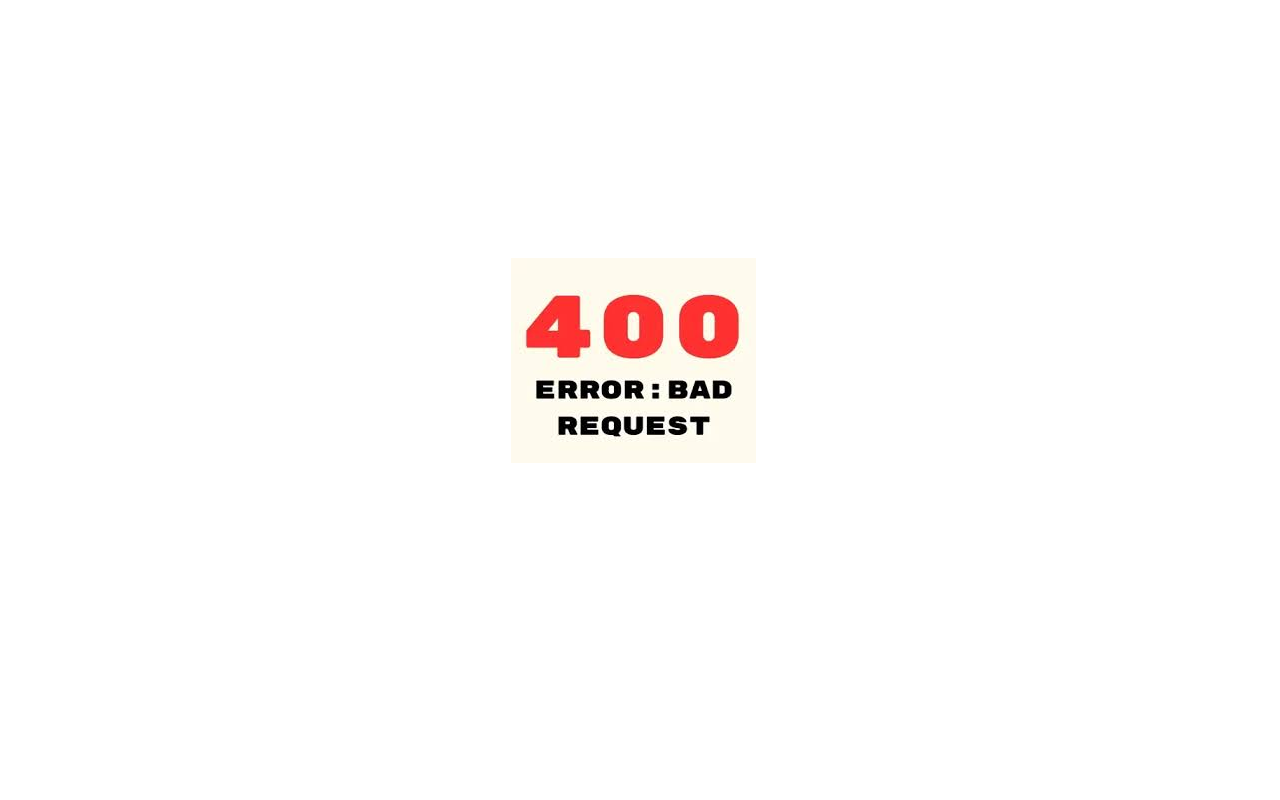
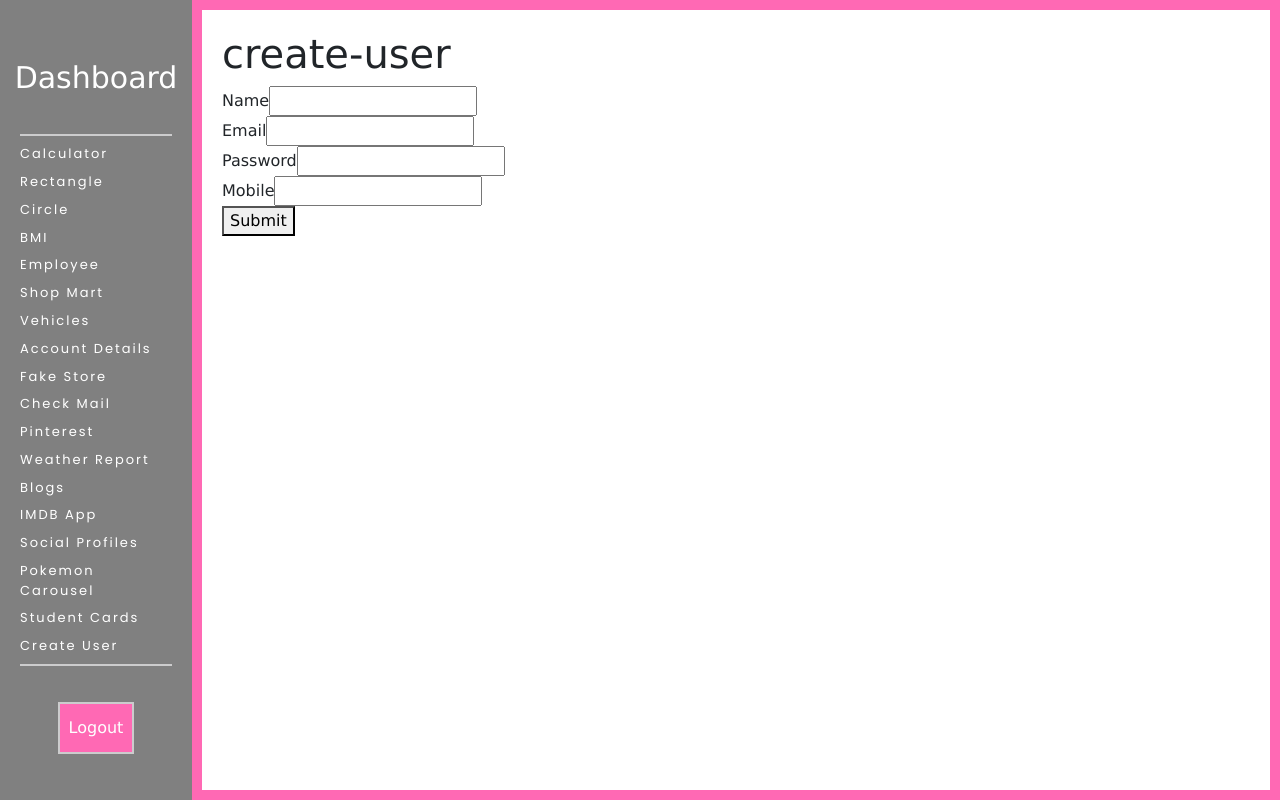
Before and after one commit to VishalGowda26/My-Angular, an Angular app: page /dashboard/create-user in a window 1280 px wide. Built offline with nearby package versions, Linux system fonts and the light colour scheme.

Commit message:
implemented create-user component for basic form control

```diff
--- a/src/app/app-routing.module.ts
+++ b/src/app/app-routing.module.ts
@@ -27,6 +27,7 @@
 import { CreateVehicleComponent } from './create-vehicle/create-vehicle.component';
 import { StudentComponent } from './student/student.component';
 import { CreateStudentComponent } from './create-student/create-student.component';
+import { CreateUserComponent } from './create-user/create-user.component';
 
 const routes: Routes = [
   { path: 'login', component: LoginComponent },
@@ -59,6 +60,7 @@
       { path: 'cards', component: PokemonCarouselComponent },
       { path: 'students', component: StudentComponent },
       { path: 'create-student', component: CreateStudentComponent },
+      { path: 'create-user', component: CreateUserComponent },
     ],
   },
   { path: '**', component: ErrorComponent },
--- a/src/app/app.module.ts
+++ b/src/app/app.module.ts
@@ -32,6 +32,7 @@
 import { CreateVehicleComponent } from './create-vehicle/create-vehicle.component';
 import { StudentComponent } from './student/student.component';
 import { CreateStudentComponent } from './create-student/create-student.component';
+import { CreateUserComponent } from './create-user/create-user.component';
 
 @NgModule({
   declarations: [
@@ -62,7 +63,8 @@
     PokemonCarouselComponent,
     CreateVehicleComponent,
     StudentComponent,
-    CreateStudentComponent
+    CreateStudentComponent,
+    CreateUserComponent
   ],
   imports: [
     BrowserModule,
--- /dev/null
+++ b/src/app/create-user/create-user.component.html
@@ -0,0 +1,16 @@
+<h1>create-user</h1>
+
+<form action="" [formGroup]="userForm">
+  <label for="name">Name</label>
+  <input type="text" id="name" name="name" formControlName="name" /> <br />
+
+  <label for="email">Email</label>
+  <input type="email" id="email" name="email" formControlName="email" /> <br />
+
+  <label for="password">Password</label>
+  <input type="password" id="password" name="password" formControlName="password" /> <br />
+
+  <label for="mobile">Mobile</label>
+  <input type="number" id="mobile" name="mobile" formControlName="mobile" /> <br />
+  <button (click)="create()">Submit</button>
+</form>
--- /dev/null
+++ b/src/app/create-user/create-user.component.ts
@@ -0,0 +1,21 @@
+import { Component } from '@angular/core';
+import { FormControl, FormGroup } from '@angular/forms';
+
+@Component({
+  selector: 'app-create-user',
+  templateUrl: './create-user.component.html',
+  styleUrls: ['./create-user.component.css']
+})
+export class CreateUserComponent {
+
+  userForm:FormGroup=new FormGroup({
+    name:new FormControl(''),
+    email:new FormControl(''),
+    password:new FormControl(''),
+    mobile:new FormControl(''),
+  })
+
+  create(){
+    console.log(this.userForm.value);
+  }
+}
--- a/src/app/dashboard/dashboard.component.html
+++ b/src/app/dashboard/dashboard.component.html
@@ -24,6 +24,7 @@
       <div routerLink="profile">Social Profiles</div>
       <div routerLink="cards">Pokemon Carousel</div>
       <div routerLink="students">Student Cards</div>
+      <div routerLink="create-user">Create User</div>
     </div>
     <div class="left_bottom">
       <button routerLink="/login">Logout</button>
```
Also changed, not shown: src/app/create-user/create-user.component.css (added), 1 other file (tests, documents, lock files or other folders).
